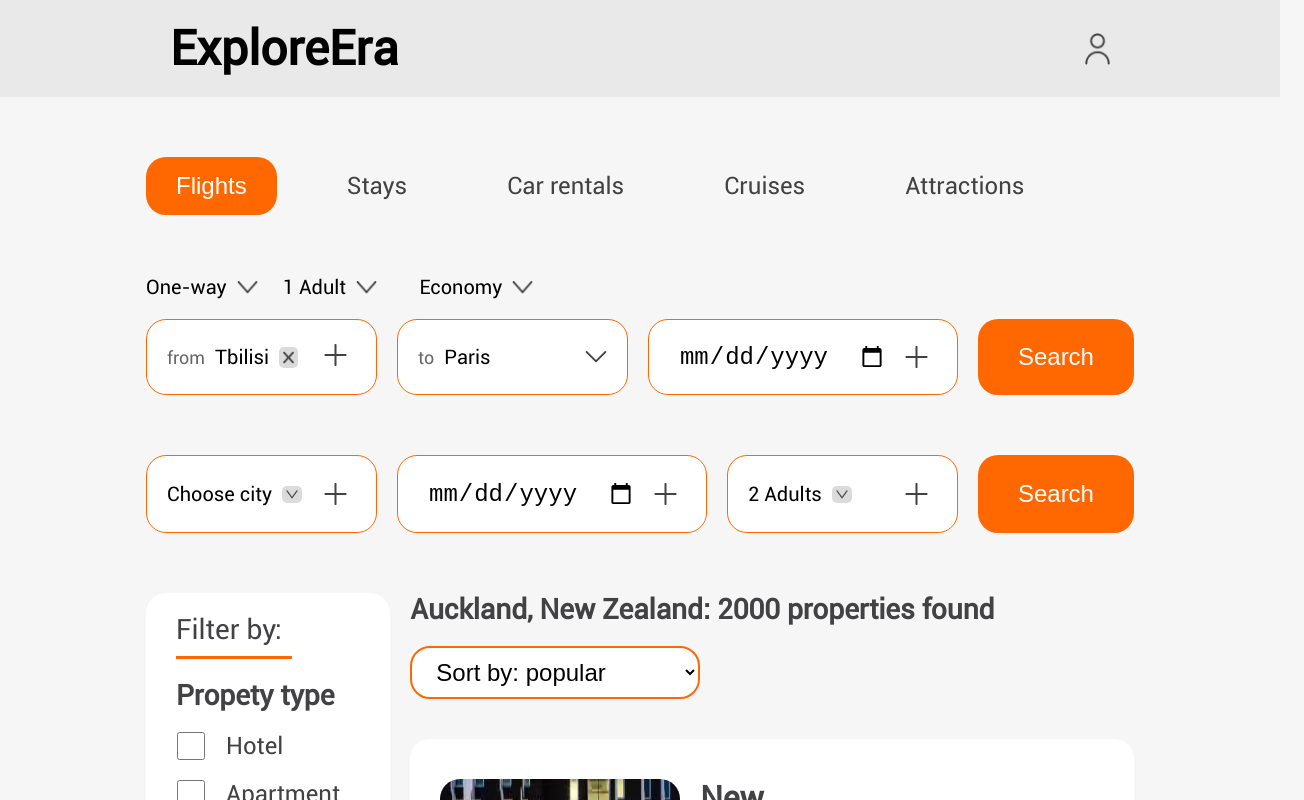
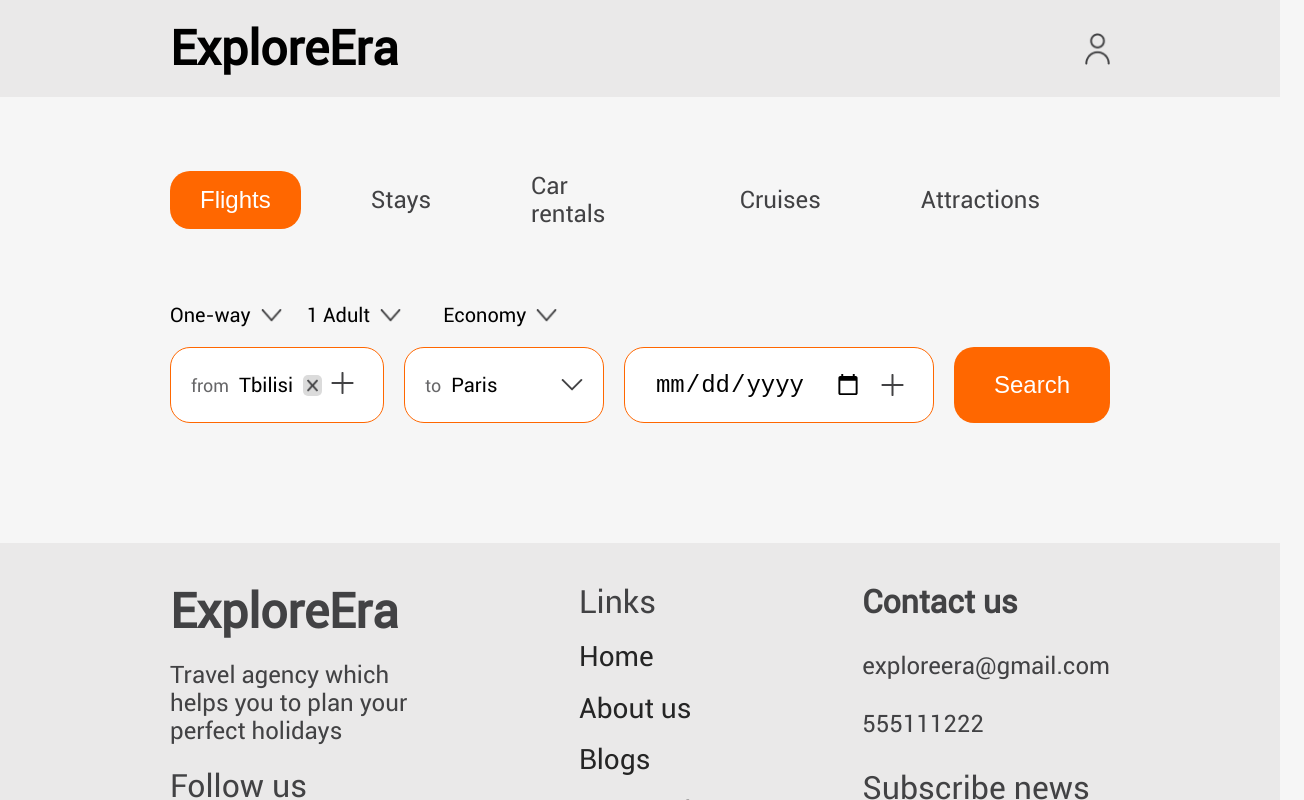
Before and after one commit to Tornike512/Unilab-Figma-Website, a React (Vite) app: page /bookflight in a window 1280 px wide. Shown: the top 800 px of the page, 1304 px wide, since content can reach past the window. Built offline with nearby package versions, Linux system fonts and the light colour scheme.

Commit message:
Add: Switching Between From Flights To Stays

```diff
--- a/src/pages/BookFlightPage/BookFlightPage.jsx
+++ b/src/pages/BookFlightPage/BookFlightPage.jsx
@@ -364,7 +364,7 @@ export function BookFlightPage() {
             )}
           </>
         )}
-        <Stays />
+        {currentFilter === "stays" && <Stays />}
       </div>
     </section>
   );
--- a/src/pages/BookFlightPage/Stays/Stays.jsx
+++ b/src/pages/BookFlightPage/Stays/Stays.jsx
@@ -17,6 +17,7 @@ export default function Stays() {
   const [loadAllStays, setLoadAllStays] = useState(false);
   const [loadMoreStays, setLoadMoreStays] = useState(5);
   const [showLoadMoreButton, setShowLoadMoreButton] = useState(true);
+  const [loadStays, setLoadStays] = useState(false);
 
   useEffect(() => {
     setLoadAllStays(true);
@@ -145,6 +146,13 @@ export default function Stays() {
     }
   };
 
+  const handleShowLoadMoreButton = () => {
+    setLoadMoreStays(loadMoreStays + 5);
+    if (loadMoreStays > filterByStars.length - 5) {
+      setShowLoadMoreButton(false);
+    }
+  };
+
   console.log(loadMoreStays, "loadmorestays");
   console.log(filterByStars.length, "filterbystars");
   return (
@@ -178,8 +186,16 @@ export default function Stays() {
           </span>
           <img src={plusIcon} alt="Plus Icon" />
         </li>
-        <button className="search-button">Search</button>
+        <button
+          onClick={() => {
+            setLoadStays(true);
+          }}
+          className="search-button"
+        >
+          Search
+        </button>
       </ul>
+      {loadStays && (
         <div className="stays-grid">
           <aside className="stays-filter-container">
             <p className="filter-by-text">Filter by:</p>
@@ -321,19 +337,16 @@ export default function Stays() {
                         <li className="price">{`${property.price}$`}</li>
                       </ul>
                     </div>
-                  <button className="show-details-button">Show details</button>
+                    <button className="show-details-button">
+                      Show details
+                    </button>
                   </div>
                 </div>
               );
             })}
             {showLoadMoreButton && (
               <button
-              onClick={() => {
-                setLoadMoreStays(loadMoreStays + 5);
-                if (loadMoreStays > filterByStars.length - 5) {
-                  setShowLoadMoreButton(false);
-                }
-              }}
+                onClick={handleShowLoadMoreButton}
                 className="show-more-results"
               >
                 Show more results
@@ -341,6 +354,7 @@ export default function Stays() {
             )}
           </div>
         </div>
+      )}
     </section>
   );
 }
```
Lines whose indentation alone changed are shown as unchanged.
